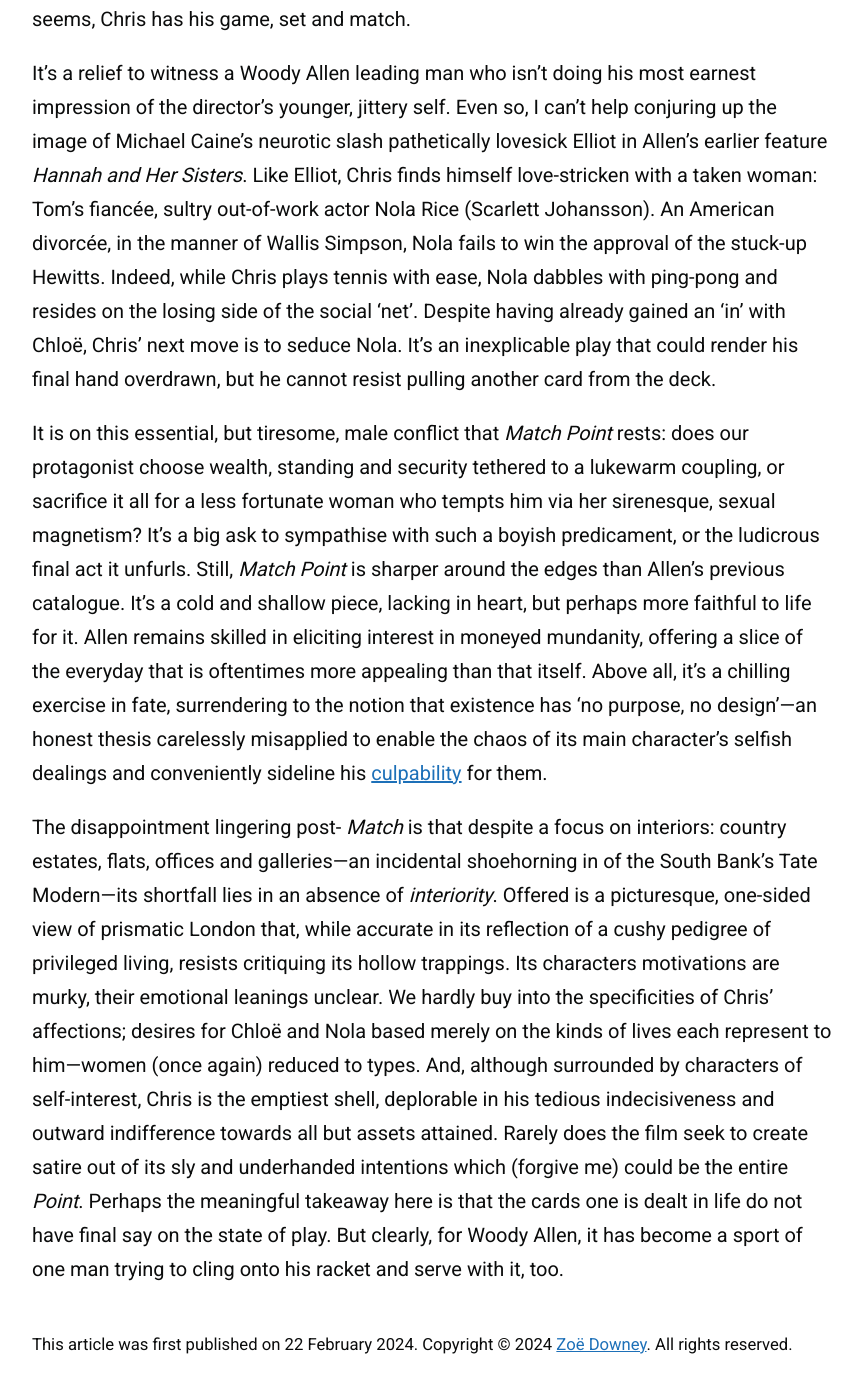
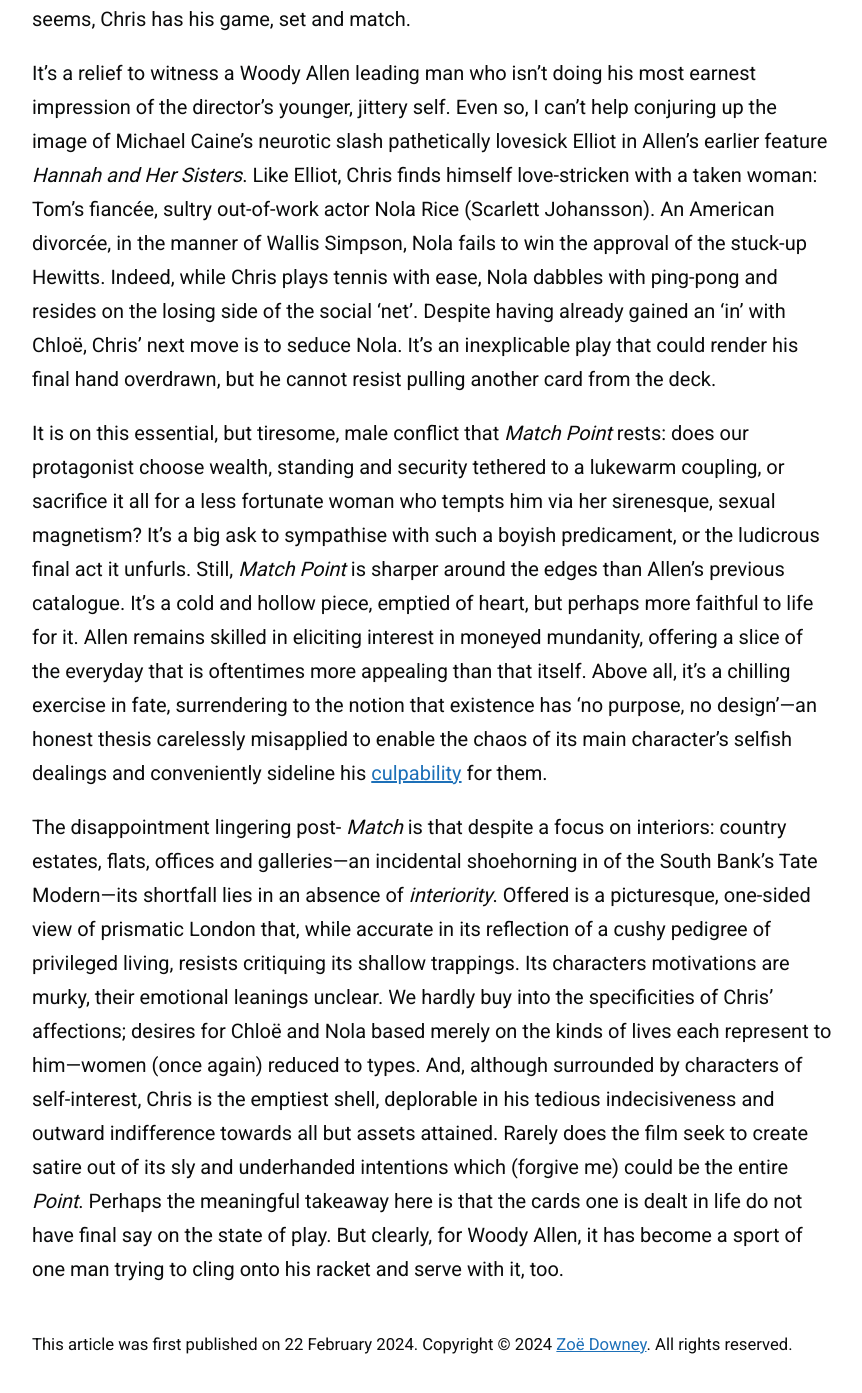
Before and after one commit to zoeurl/zoedowney.github.io, a Jekyll site: the page built from _posts/2024-2-22-match-point.md, in a window 1280 px wide and 1400 px high, scrolled down 2468 px. Shown: the top 1393 px of the window, without its empty margins (208-1070 px from the left). Built offline with Jekyll 4.4.1, drawn with Linux system fonts in a browser that asks for light colours.

Commit message:
Update 2024-2-22-match-point.md

```diff
--- a/_posts/2024-2-22-match-point.md
+++ b/_posts/2024-2-22-match-point.md
@@ -21,6 +21,6 @@
 
 It’s a relief to witness a Woody Allen leading man who isn’t doing his most earnest impression of the director’s younger, jittery self. Even so, I can't help conjuring up the image of Michael Caine’s neurotic slash pathetically lovesick Elliot in Allen’s earlier feature _Hannah and Her Sisters_. Like Elliot, Chris finds himself love-stricken with a taken woman: Tom’s fiancée, sultry out-of-work actor Nola Rice (Scarlett Johansson). An American divorcée, in the manner of Wallis Simpson, Nola fails to win the approval of the stuck-up Hewitts. Indeed, while Chris plays tennis with ease, Nola dabbles with ping-pong and resides on the losing side of the social ‘net’. Despite having already gained an ‘in’ with Chloë, Chris’ next move is to seduce Nola. It’s an inexplicable play that could render his final hand overdrawn, but he cannot resist pulling another card from the deck.
 
-It is on this essential, but tiresome, male conflict that _Match Point_ rests: does our protagonist choose wealth, standing and security tethered to a lukewarm coupling, or sacrifice it all for a less fortunate woman who tempts him via her sirenesque, sexual magnetism? It's a big ask to sympathise with such a boyish predicament, or the ludicrous final act it unfurls. Still, _Match Point_ is sharper around the edges than Allen’s previous catalogue. It’s a cold and shallow piece, lacking in heart, but perhaps more faithful to life for it. Allen remains skilled in eliciting interest in moneyed mundanity, offering a slice of the everyday that is oftentimes more appealing than that itself. Above all, it’s a chilling exercise in fate, surrendering to the notion that existence has ‘no purpose, no design’—an honest thesis carelessly misapplied to enable the chaos of its main character’s selfish dealings and conveniently sideline his [culpability](https://www.theguardian.com/film/2023/sep/08/woody-allen-venice-applause-metoo) for them.
+It is on this essential, but tiresome, male conflict that _Match Point_ rests: does our protagonist choose wealth, standing and security tethered to a lukewarm coupling, or sacrifice it all for a less fortunate woman who tempts him via her sirenesque, sexual magnetism? It's a big ask to sympathise with such a boyish predicament, or the ludicrous final act it unfurls. Still, _Match Point_ is sharper around the edges than Allen’s previous catalogue. It’s a cold and hollow piece, emptied of heart, but perhaps more faithful to life for it. Allen remains skilled in eliciting interest in moneyed mundanity, offering a slice of the everyday that is oftentimes more appealing than that itself. Above all, it’s a chilling exercise in fate, surrendering to the notion that existence has ‘no purpose, no design’—an honest thesis carelessly misapplied to enable the chaos of its main character’s selfish dealings and conveniently sideline his [culpability](https://www.theguardian.com/film/2023/sep/08/woody-allen-venice-applause-metoo) for them.
 
-The disappointment lingering post- _Match_ is that despite a focus on interiors: country estates, flats, offices and galleries—an incidental shoehorning in of the South Bank’s Tate Modern—its shortfall lies in an absence of _interiority_. Offered is a picturesque, one-sided view of prismatic London that, while accurate in its reflection of a cushy pedigree of privileged living, resists critiquing its hollow trappings. Its characters motivations are murky, their emotional leanings unclear. We hardly buy into the specificities of Chris’ affections; desires for Chloë and Nola based merely on the kinds of lives each represent to him—women (once again) reduced to types. And, although surrounded by characters of self-interest, Chris is the emptiest shell, deplorable in his tedious indecisiveness and outward indifference towards all but assets attained. Rarely does the film seek to create satire out of its sly and underhanded intentions which (forgive me) could be the entire _Point_. Perhaps the meaningful takeaway here is that the cards one is dealt in life do not have final say on the state of play. But clearly, for Woody Allen, it has become a sport of one man trying to cling onto his racket and serve with it, too.
+The disappointment lingering post- _Match_ is that despite a focus on interiors: country estates, flats, offices and galleries—an incidental shoehorning in of the South Bank’s Tate Modern—its shortfall lies in an absence of _interiority_. Offered is a picturesque, one-sided view of prismatic London that, while accurate in its reflection of a cushy pedigree of privileged living, resists critiquing its shallow trappings. Its characters motivations are murky, their emotional leanings unclear. We hardly buy into the specificities of Chris’ affections; desires for Chloë and Nola based merely on the kinds of lives each represent to him—women (once again) reduced to types. And, although surrounded by characters of self-interest, Chris is the emptiest shell, deplorable in his tedious indecisiveness and outward indifference towards all but assets attained. Rarely does the film seek to create satire out of its sly and underhanded intentions which (forgive me) could be the entire _Point_. Perhaps the meaningful takeaway here is that the cards one is dealt in life do not have final say on the state of play. But clearly, for Woody Allen, it has become a sport of one man trying to cling onto his racket and serve with it, too.
```
